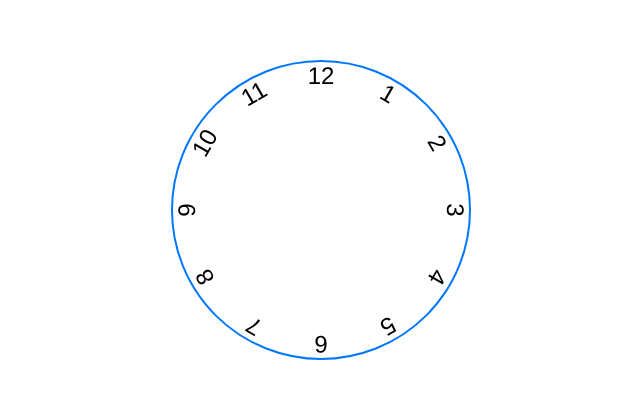
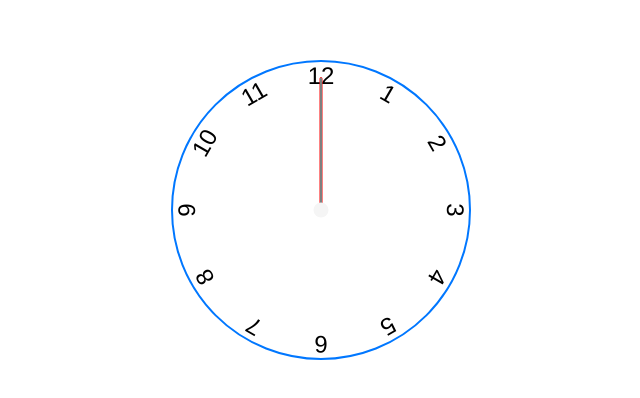
Before and after one commit to Andre-Turner/clockProject, a plain HTML site: page index.html in a window 1280 px wide. Shown: the part 198-596 px from the top of the page, 319-959 px from the left. Drawn offline with Linux system fonts and the light colour scheme.

Commit message:
clockHandCreated

```diff
--- a/style.css
+++ b/style.css
@@ -72,3 +72,35 @@ body {
 .clock .number11 {
     --rotation: 330deg;
 }
+
+.clock .hand {
+    --rotation: 0;
+    position: absolute;
+    bottom: 50%;
+    left: 50%;
+    border: 1px solid rgb(250,2,2);
+    border-top-left-radius: 10px;
+    border-top-right-radius: 10px;
+    transform-origin: bottom;
+    z-index: 10;
+    transform: translateX(-50%) rotate(calc(var(--rotation) * 1deg));
+}
+
+.clock::after {
+    content: '';
+    position: absolute;
+    background-color: whitesmoke;
+    z-index: 11;
+    width: 15px;
+    height: 15px;
+    top: 50%;
+    left: 50%;
+    transform: translate(-50%, -50%);
+    border-radius: 50%;
+}
+
+.clock .hand.second {
+    width: 3px;
+    height: 45%;
+    background-color: aqua;
+}
```
